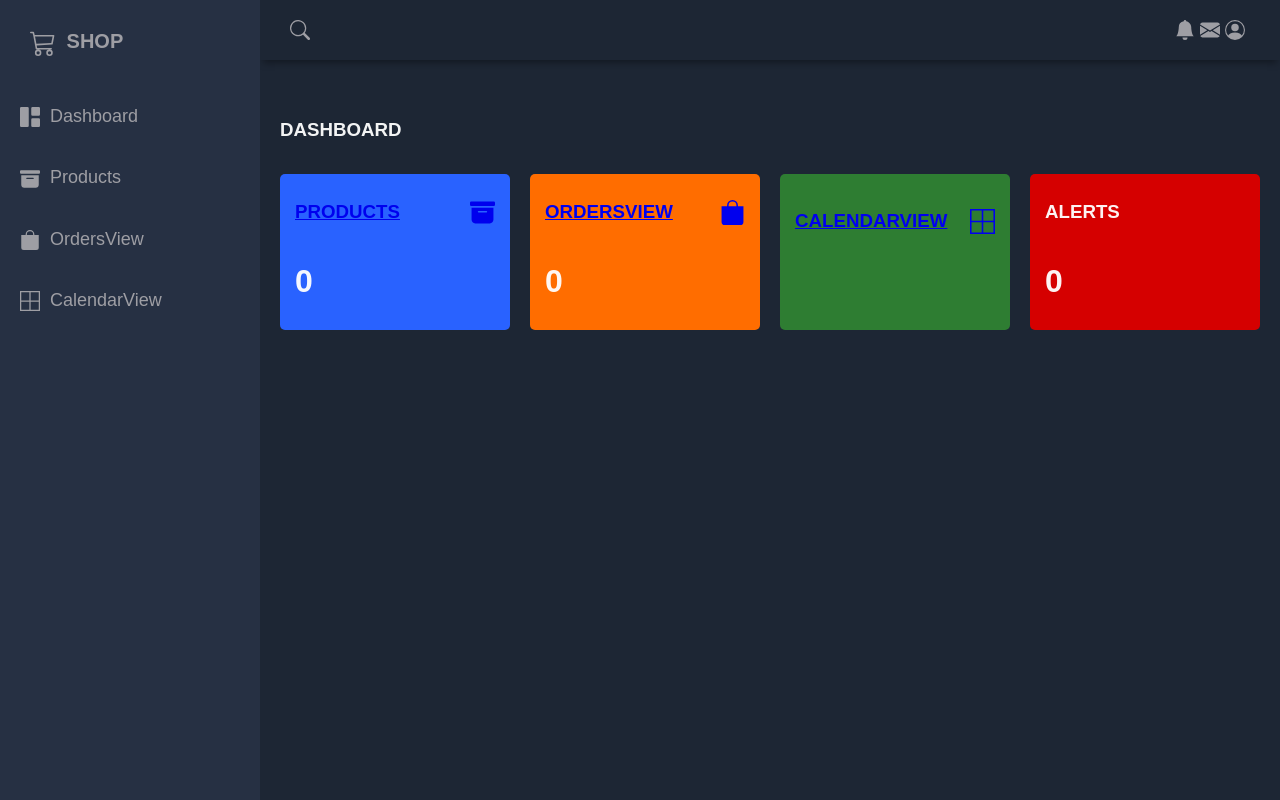
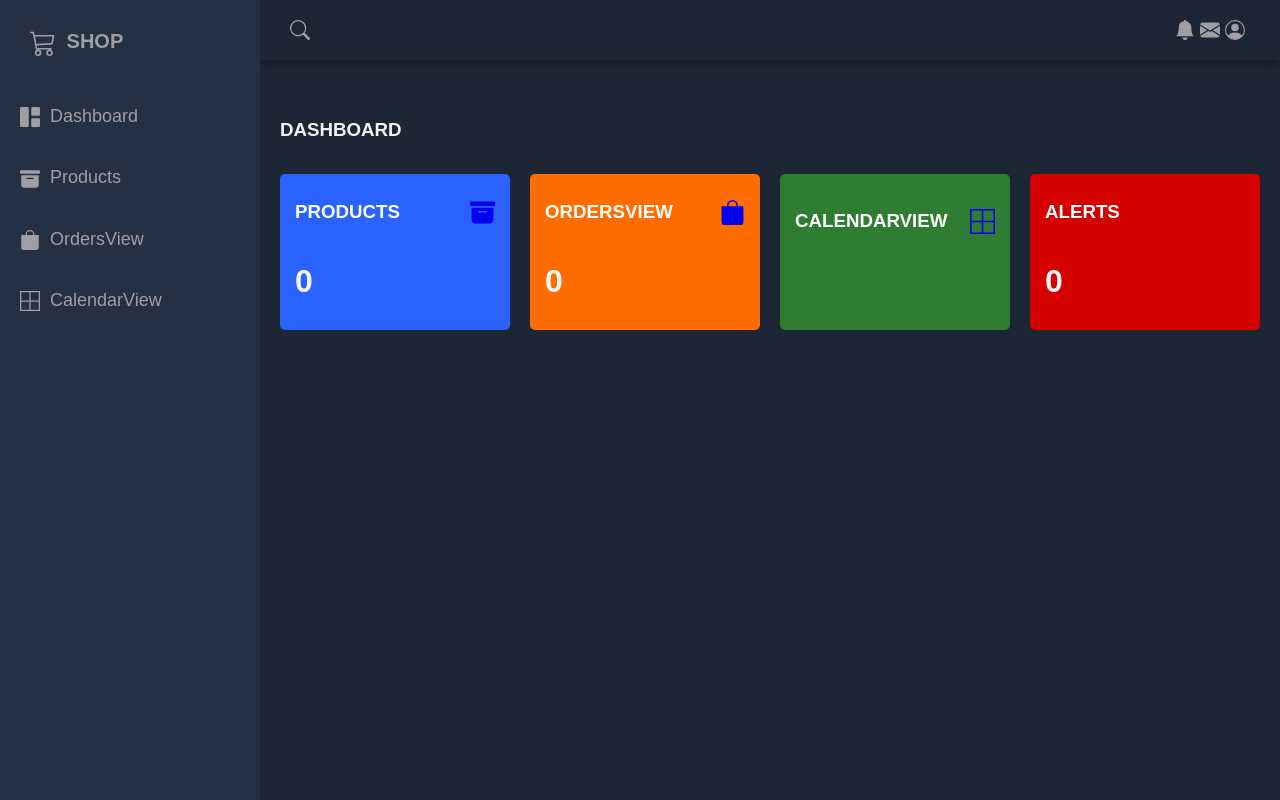
Before and after one commit to tekumalla1209/ERP-PROJECT, a React (Create React App) app: page / in a window 1280 px wide. Built offline with nearby package versions, Linux system fonts and the light colour scheme.

Commit message:
modified the files as per requirement

```diff
--- a/public/index.html
+++ b/public/index.html
@@ -24,7 +24,7 @@
       work correctly both with client-side routing and a non-root public URL.
       Learn how to configure a non-root public URL by running `npm run build`.
     -->
-    <title>React App</title>
+    <title>ERP_PROJECT</title>
   </head>
   <body>
     <noscript>You need to enable JavaScript to run this app.</noscript>
--- a/src/App.css
+++ b/src/App.css
@@ -197,3 +197,15 @@ body {
     display: none;
   }
 }
+
+.main-cards .card .card-inner h3{
+  color: white;
+}
+
+.main-cards .card a{
+  text-decoration: none !important;
+}
+
+.main-cards a{
+  text-decoration: none !important;
+}
--- a/src/Components/OrdersView.js
+++ b/src/Components/OrdersView.js
@@ -19,8 +19,8 @@ const OrdersView = () => {
 
       today8.setDate(currentDay2 + i);
       var newOrder = {
-        order_id: `Order - ${i + 1}`,
-        customerName: `Customer - ${i + 1}`,
+        order_id: `Order_${i + 1}`,
+        customerName: `Customer_${i + 1}`,
         orderDate: formatDate(today),
         start: today,
         end: today8,
--- a/src/Components/Scheduler.css
+++ b/src/Components/Scheduler.css
@@ -12,7 +12,7 @@
 
 .rbc-today, .rbc-btn-primary, .rbc-btn-group > button {
   background-color: #3174ad;
-  color: #fff;
+  color: #050505;
 }
 
 .rbc-header {
```
